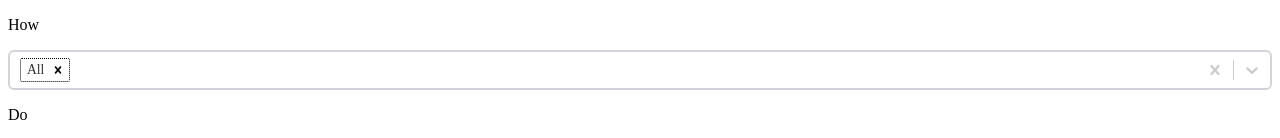
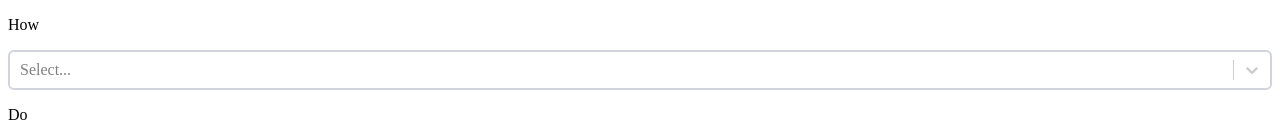
Before and after one commit to YikSanChan/howXdoY, a Next.js app: page / in a window 1280 px wide. Shown: the top 138 px of the page. Built offline with nearby package versions, Linux system fonts and the light colour scheme.

Commit message:
large feature: use query params as the single source of truth, and remove "select all" since that's too complicated

```diff
--- a/pages/index.js
+++ b/pages/index.js
@@ -1,12 +1,13 @@
 import Head from "next/head";
+import { useRouter } from "next/router";
 import React from "react";
 
 import Select from "react-select";
 import fs from "fs";
 import path from "path";
 
-const SELECT_ALL = "All";
-const SELECT_ALL_BLOG = { label: SELECT_ALL, value: "" };
+const QUERY = "q";
+const ORGS = "orgs";
 
 // read blog data from blogs.csv
 function loadBlogs() {
@@ -57,6 +58,24 @@ const styleConfig = {
   }),
 };
 
+function useQueryParams() {
+  const router = useRouter();
+  return [
+    router.query,
+    function (params) {
+      const url =
+        "?" +
+        Object.keys(params)
+          .map(
+            (key) =>
+              encodeURIComponent(key) + "=" + encodeURIComponent(params[key])
+          )
+          .join("&");
+      router.push(url);
+    },
+  ];
+}
+
 export default function Home({ blogs }) {
   // autofocus input, see https://reactjs.org/docs/hooks-reference.html#useref
   const inputElement = React.useRef(null);
@@ -66,19 +85,19 @@ export default function Home({ blogs }) {
     }
   }, []);
 
-  const blogOptions = Object.entries(blogs).map((b) => {
-    return { label: b[0], value: b[1] };
-  });
-
-  const [searchTerm, setSearchTerm] = React.useState("");
-  const [selectedBlogs, setSelectedBlogs] = React.useState(blogOptions);
+  const [queryParams, setQueryParams] = useQueryParams();
+  const searchTerm = queryParams[QUERY] || "";
+  const selectedBlogs = queryParams[ORGS]
+    ? queryParams[ORGS].toLowerCase()
+        .split(",")
+        .filter((name) => blogs.map((b) => b.label).includes(name))
+        .map((name) => blogs.find((b) => b.label === name))
+    : [];
 
   const allowSearch = shouldAllowSearch(searchTerm, selectedBlogs);
   const query = getGoogleSearchQuery(
     searchTerm,
-    selectedBlogs
-      .map((blog) => blog.value)
-      .filter((label) => label !== SELECT_ALL)
+    selectedBlogs.map((b) => b.value.url)
   );
 
   return (
@@ -94,16 +113,21 @@ export default function Home({ blogs }) {
           <p className="my-3 text-3xl font-bold">How</p>
           <Select
             styles={styleConfig}
-            defaultValue={[SELECT_ALL_BLOG]}
+            value={selectedBlogs}
             isMulti
             name="blogs"
-            options={[SELECT_ALL_BLOG].concat(blogOptions)}
+            options={blogs}
+            getOptionLabel={(option) => option.value.display_name}
             classNamePrefix="select"
             onChange={(selected) => {
-              if (selected.map((b) => b.label).includes(SELECT_ALL)) {
-                setSelectedBlogs(blogOptions);
+              if (selected.length === 0) {
+                const q = queryParams[QUERY];
+                setQueryParams({ [QUERY]: q });
               } else {
-                setSelectedBlogs(selected);
+                setQueryParams({
+                  ...queryParams,
+                  [ORGS]: selected.map((b) => b.label).join(","),
+                });
               }
             }}
           />
@@ -116,7 +140,9 @@ export default function Home({ blogs }) {
               className="block w-full rounded-md focus:border-black border-gray-300 border-2 focus:ring-0"
               ref={inputElement}
               value={searchTerm}
-              onChange={(e) => setSearchTerm(e.target.value)}
+              onChange={(e) => {
+                setQueryParams({ ...queryParams, [QUERY]: e.target.value });
+              }}
               onKeyPress={(e) => {
                 if (e.key === "Enter" && allowSearch) {
                   window.open(query);
@@ -156,8 +182,15 @@ export default function Home({ blogs }) {
   );
 }
 
+function lowerTrim(s) {
+  return s.replace(/\s+/g, "").toLowerCase();
+}
+
 export async function getStaticProps() {
-  const blogs = loadBlogs();
+  const data = loadBlogs();
+  const blogs = Object.entries(data).map((a) => {
+    return { label: lowerTrim(a[0]), value: { display_name: a[0], url: a[1] } };
+  });
   return {
     props: {
       blogs,
```
